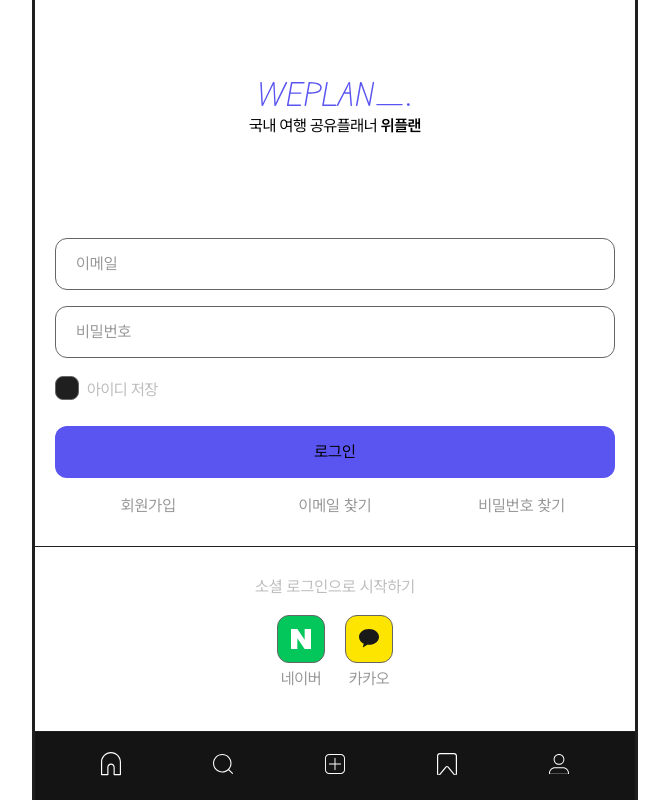
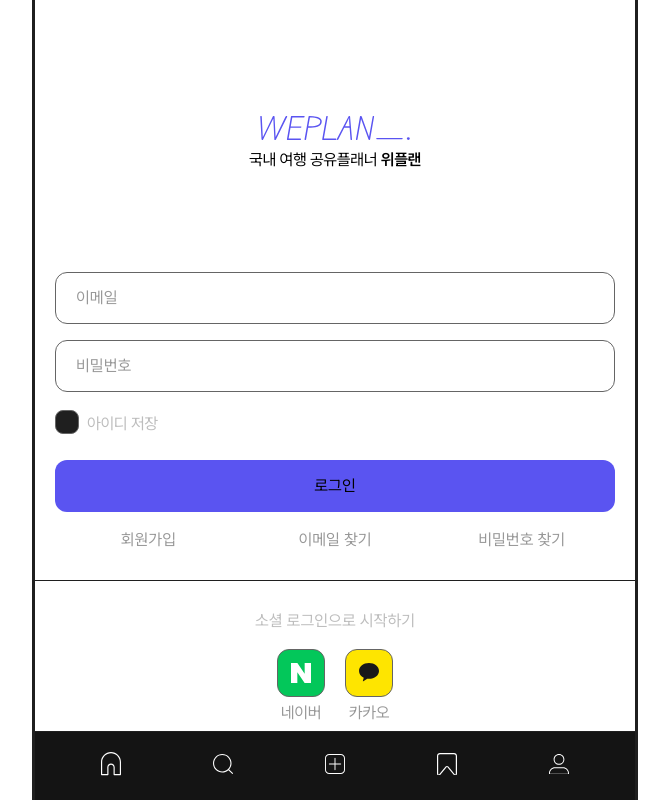
Before and after one commit to ungpyolee/weplan-app, a Next.js app: page /auth/login in a window 1280 px wide. Shown: the whole page, without its empty margins (305-974 px from the left). Built offline with nearby package versions, Linux system fonts and the light colour scheme.

Commit message:
Remove : 페이지 상단 패딩 조정
- pt-10 제거

```diff
--- a/src/app/auth/login/page.tsx
+++ b/src/app/auth/login/page.tsx
@@ -4,7 +4,7 @@
 import Link from 'next/link';
 const Login = () => {
     return (
-        <div className="flex flex-col justify-center h-screen pb-[68px]">
+        <div className="flex flex-col justify-center h-screen">
             <div className="flex flex-col text-center mb-[100px]">
                 <LogoWeplan height="24" className="fill-primary mt-10 mb-2" />
                 <p className="text-base">
--- a/src/app/auth/register/page.tsx
+++ b/src/app/auth/register/page.tsx
@@ -5,7 +5,7 @@
 
 const Register = () => {
     return (
-        <div className="pt-10">
+        <div>
             <div className="flex items-center mb-2 px-5 justify-between">
                 <BackBtn />
                 <LogoWeplan height="24" className="fill-primary " />
```
